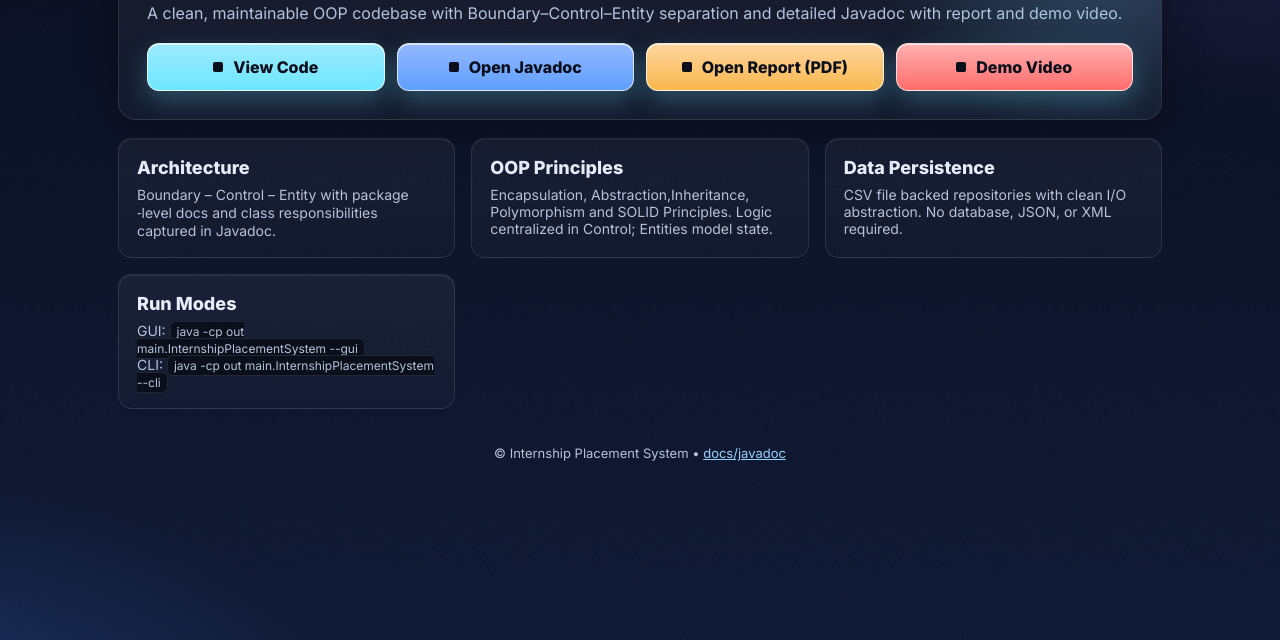
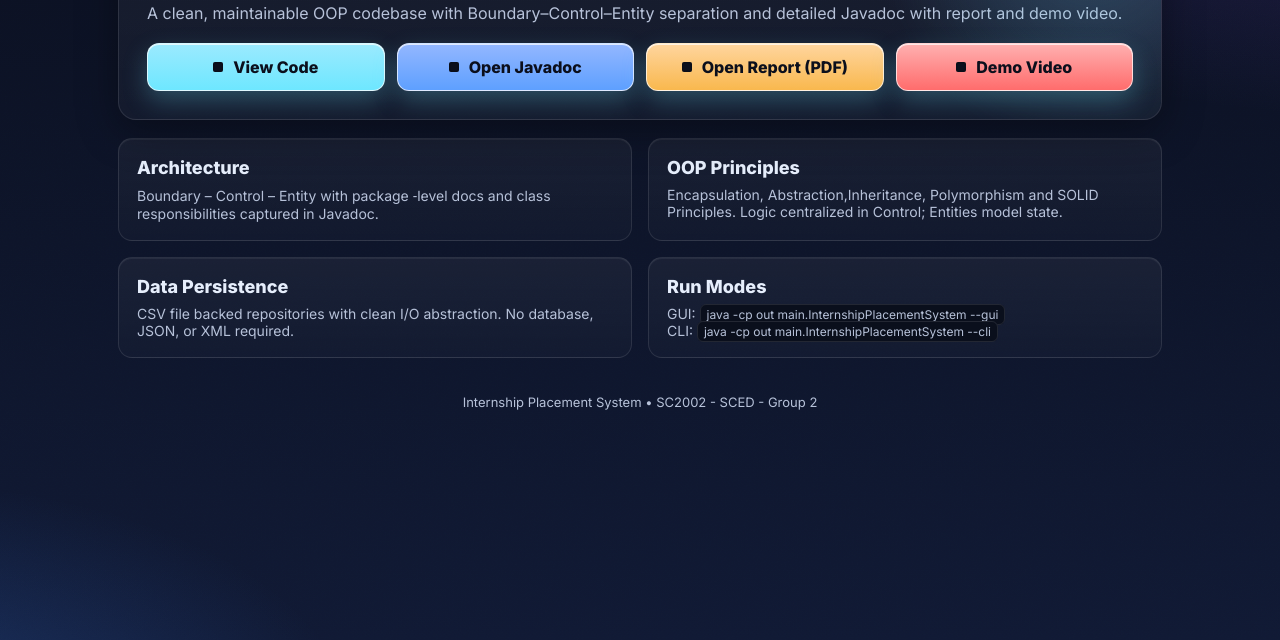
Before and after one commit to shreyvivek/oops_internship_system, a plain HTML site: page docs/index.html in a window 1280 px wide. Shown: the part 160-800 px from the top of the page. Drawn offline with Linux system fonts and the light colour scheme.

Commit message:
updated layout

```diff
--- a/docs/index.html
+++ b/docs/index.html
@@ -42,7 +42,8 @@
 		a.btn.blue{background:linear-gradient(180deg,#93b7ff,#5ea0ff)}
 		a.btn.amber{background:linear-gradient(180deg,#ffd59e,#f9b84e)}
 		a.btn.red{background:linear-gradient(180deg,#ffb0b0,#ff6c6c)}
-		.grid{display:grid;gap:16px;grid-template-columns:repeat(auto-fit,minmax(260px,1fr));margin-top:18px}
+		.grid{display:grid;gap:16px;grid-template-columns:repeat(2,1fr);margin-top:18px}
+		@media (max-width:640px){.grid{grid-template-columns:1fr}}
 		.card{background:linear-gradient(180deg,rgba(255,255,255,.05),rgba(255,255,255,.02));border:1px solid var(--border);border-radius:14px;padding:18px;box-shadow:inset 0 1px 0 rgba(255,255,255,.06)}
 		.card h3{margin:0 0 8px;font-size:18px}
 		.card p{margin:0;color:var(--muted);font-size:14px}
@@ -89,7 +90,7 @@
 			</div>
 		</div>
 		<footer>
-			&copy; Internship Placement System • <a href="javadoc/index.html">docs/javadoc</a>
+			Internship Placement System • SC2002 - SCED - Group 2
 		</footer>
 	</div>
 </body>
```
